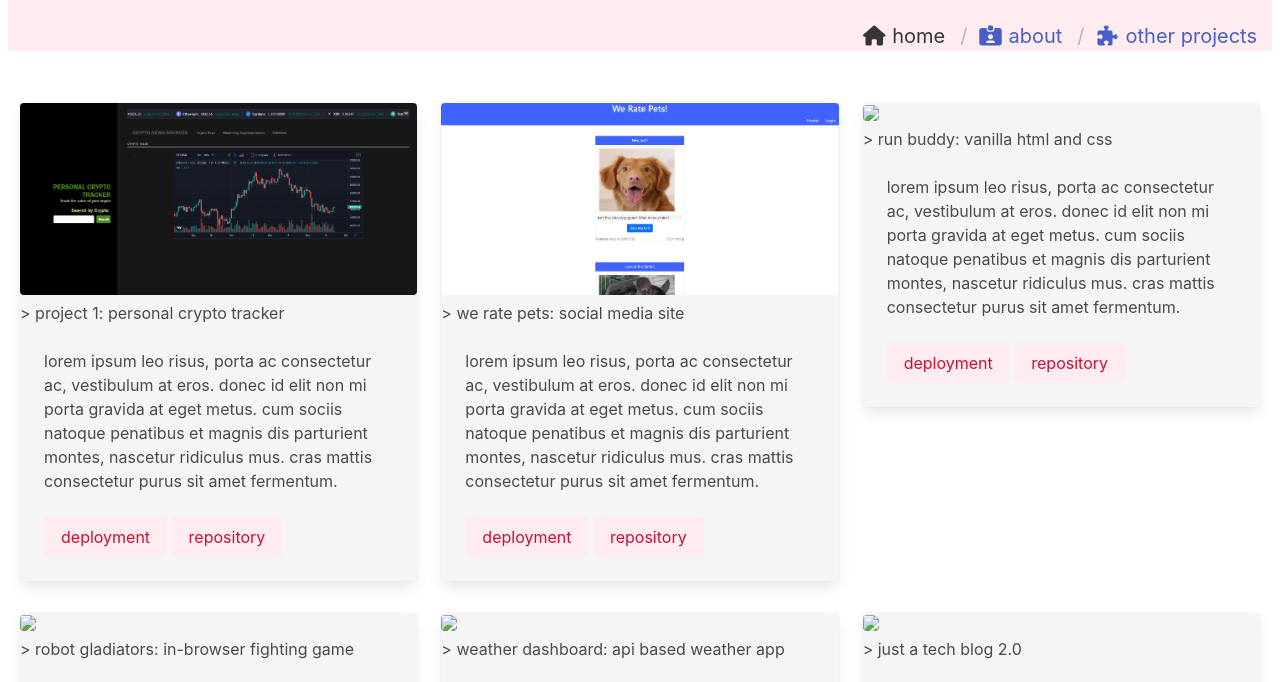
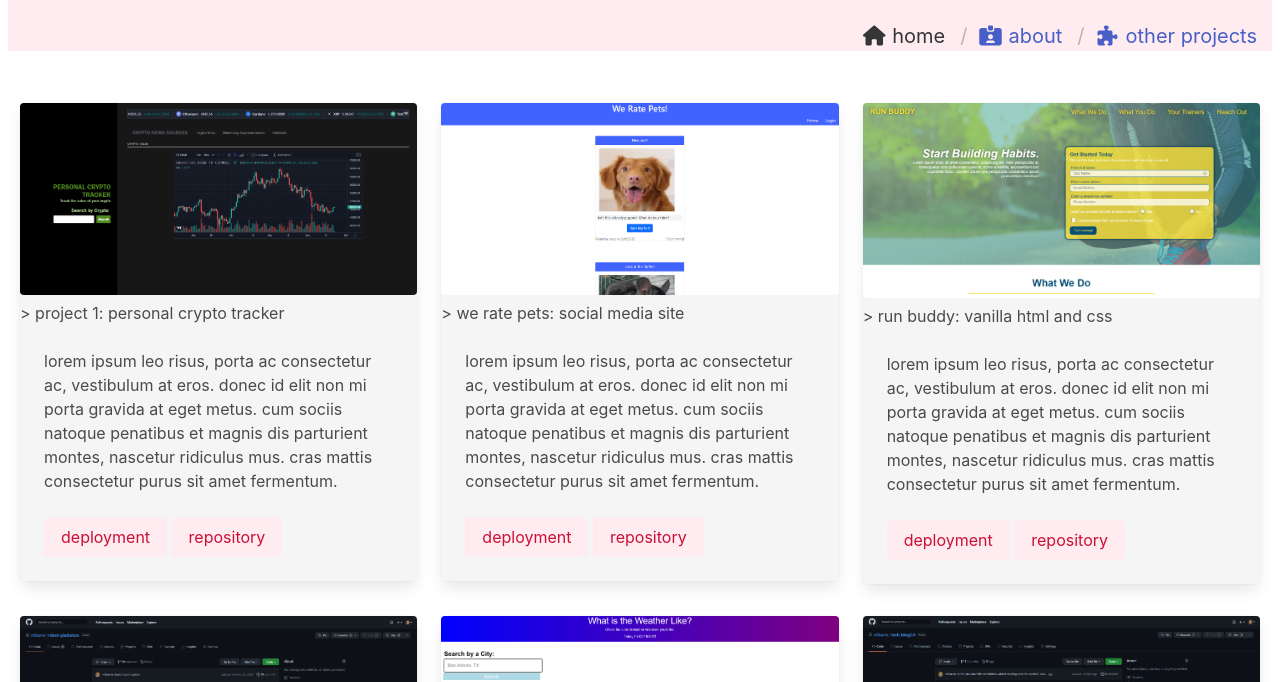
Before and after one commit to mlbarre/portfolio, a plain HTML site: page index.html in a window 1280 px wide. Shown: the part 76-758 px from the top of the page. Drawn offline with nearby package versions, Linux system fonts and the light colour scheme.

Commit message:
added imgs to projects, will add in future gifs of working deployments.

```diff
--- a/index.html
+++ b/index.html
@@ -111,7 +111,7 @@
         <div class="card has-background-light is-lowercase">
             <div class="card-image">
             <figure>
-                <img class="is-rounded" src="/"/>
+                <img src="./extras/imgs/run-buddy.png"/>
                     <figcaption>
                          > Run Buddy: Vanilla HTML and CSS
                     </figcaption>
@@ -138,7 +138,7 @@
         <div class="card has-background-light is-lowercase">
             <div class="card-image">
             <figure>
-                <img class="is-rounded" src="/"/>
+                <img src="./extras/imgs/robot-gladiators.png"/>
                     <figcaption>
                          > Robot Gladiators: In-Browser Fighting Game
                     </figcaption>
@@ -165,7 +165,7 @@
         <div class="card has-background-light is-lowercase">
             <div class="card-image ">
             <figure>
-                <img class="is-rounded" src="/"/>
+                <img src="./extras/imgs/weather-dashboard.png"/>
                     <figcaption>
                          > Weather Dashboard: API Based Weather App
                     </figcaption>
@@ -191,7 +191,7 @@
         <div class="card has-background-light is-lowercase">
             <div class="card-image">
             <figure>
-                <img class="is-rounded" src="/"/>
+                <img src="./extras/imgs/tech-blog.png"/>
                     <figcaption>
                          > Just a Tech Blog 2.0
                     </figcaption>
```
Also changed, not shown: extras/imgs/robot-gladiators.png (added), extras/imgs/run-buddy.png (added), extras/imgs/tech-blog.png (added), extras/imgs/weather-dashboard.png (added).
